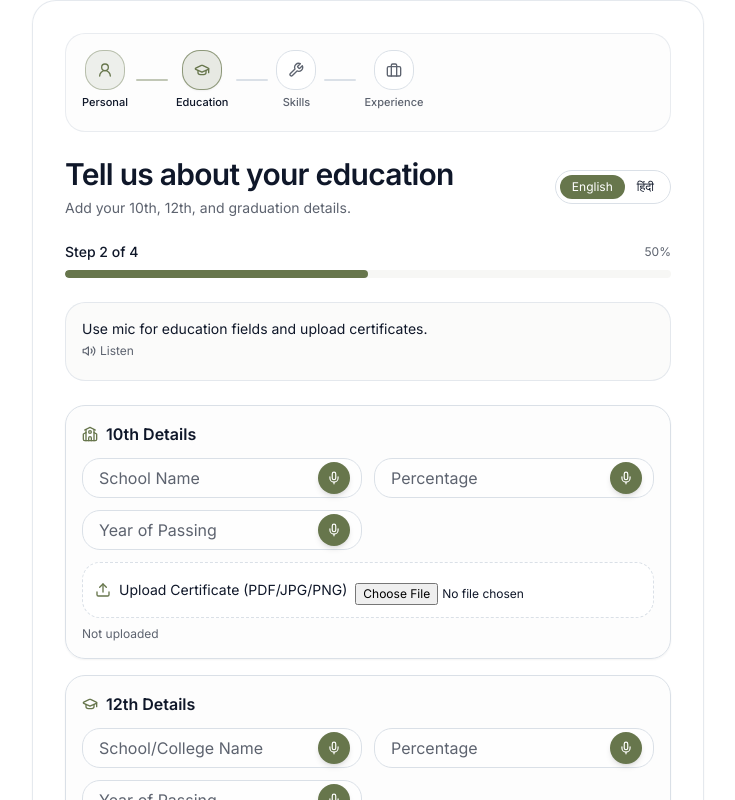
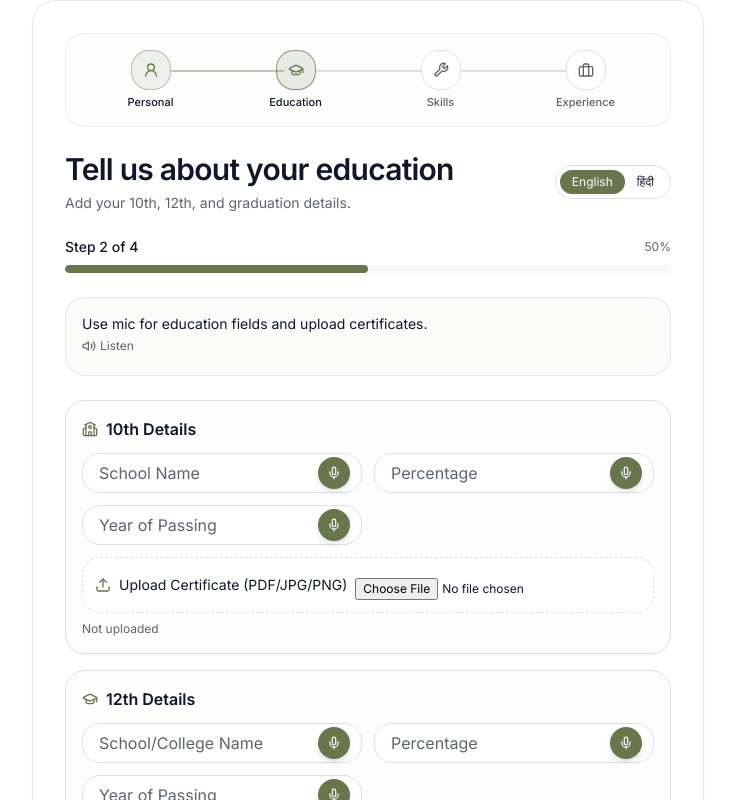
Before and after one commit to HIREKARMA1/disha-blue-ui, a Next.js app: page /signup/step-2 in a window 1280 px wide. Shown: the whole page, without its empty margins (269-1004 px from the left). Built offline with nearby package versions, Linux system fonts and the light colour scheme; no server answers.

Commit message:
Signup Steps Done
Signed-off-by: Shriyansh@2004 <sanubhab629@gmail.com>

```diff
--- a/components/signup/StepForm.tsx
+++ b/components/signup/StepForm.tsx
@@ -33,14 +33,13 @@ export function StepForm({ title, subtitle, step, totalSteps = 4, helperHint, he
     <section className="mx-auto max-w-2xl space-y-6 rounded-3xl border border-border/70 bg-background/95 p-6 shadow-sm backdrop-blur-sm transition-all duration-200 ease-in-out md:p-8">
       {step ? (
         <div className="rounded-2xl border border-border/60 bg-muted/20 p-3 md:p-4">
-          <div className="flex items-center gap-2 overflow-x-auto pb-1">
+          <div className="grid grid-cols-4 items-start gap-2">
             {steps.slice(0, totalSteps).map((stepItem, index, list) => {
               const Icon = stepItem.icon
               const isActive = stepItem.id === step
               const isCompleted = stepItem.id < step
               return (
-                <div key={stepItem.id} className="flex min-w-0 items-center gap-2">
-                  <div className="flex flex-col items-center gap-1">
+                <div key={stepItem.id} className="relative flex min-w-0 flex-col items-center gap-1.5">
                   <div
                     className={`flex h-10 w-10 items-center justify-center rounded-xl border text-sm transition-all duration-200 ${
                       isActive
@@ -52,12 +51,15 @@ export function StepForm({ title, subtitle, step, totalSteps = 4, helperHint, he
                   >
                     <Icon className="h-4 w-4" />
                   </div>
-                    <span className={`text-[11px] font-medium ${isActive || isCompleted ? "text-foreground" : "text-muted-foreground"}`}>
+                  <span className={`text-center text-[11px] font-medium leading-tight ${isActive || isCompleted ? "text-foreground" : "text-muted-foreground"}`}>
                     {stepItem.label}
                   </span>
-                  </div>
                   {index < list.length - 1 ? (
-                    <div className={`h-[2px] w-8 rounded-full ${stepItem.id < step ? "bg-primary/40" : "bg-border"}`} />
+                    <div
+                      className={`absolute left-[calc(50%+20px)] top-5 h-[2px] w-[calc(100%-24px)] rounded-full ${
+                        stepItem.id < step ? "bg-primary/40" : "bg-border"
+                      }`}
+                    />
                   ) : null}
                 </div>
               )
```
Lines whose indentation alone changed are shown as unchanged.
